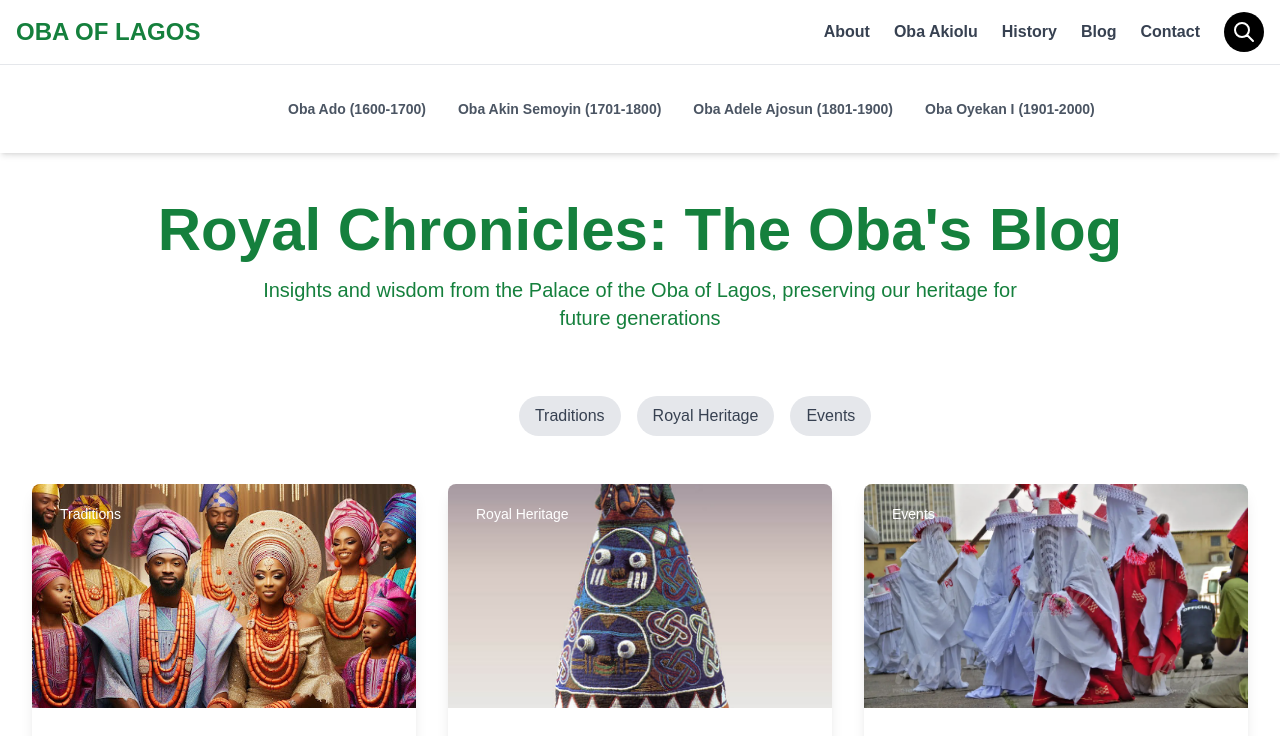
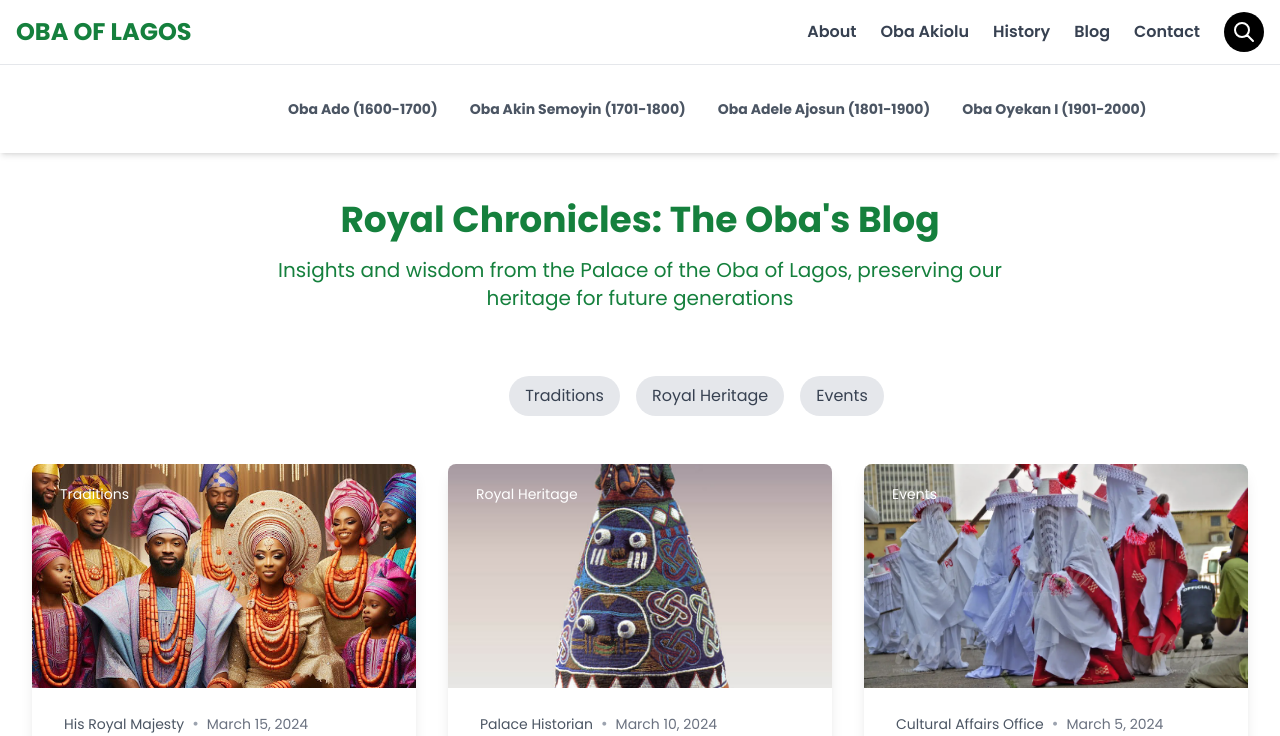
Before and after one commit to rolandaayo/obaoflagos, a Next.js app: page /pages/blog in a window 1280 px wide. Shown: the top 736 px of the page. Built offline with nearby package versions, Linux system fonts and the light colour scheme; a web font is replaced by a local one.

Commit message:
more font fixed

```diff
--- a/src/app/components/Navbar.jsx
+++ b/src/app/components/Navbar.jsx
@@ -15,12 +15,12 @@ export default function Navbar() {
 
   return (
     <>
-      <nav className='bg-white shadow-md fixed w-full top-0 z-50'>
+      <nav className='bg-white font-[poppins] shadow-md fixed w-full top-0 z-50'>
         <div className='container mx-auto px-4 py-3 flex justify-between items-center'>
           <div className='text-2xl font-bold text-green-700 cursor-pointer' onClick={() => window.location.href = '/'}>
             OBA OF LAGOS
           </div>
-          <div className='hidden items-center font-bold md:flex space-x-6'>
+          <div className='hidden items-center font-semibold md:flex space-x-6'>
             <a href='/pages/about' className='text-gray-700 hover:text-green-700'>About</a>
             <a href='/pages/theking' className='text-gray-700 hover:text-green-700'>Oba Akiolu</a>
                       <div className='relative group'>
--- a/src/app/pages/blog/page.jsx
+++ b/src/app/pages/blog/page.jsx
@@ -64,10 +64,10 @@ export default function page() {
   return (
     <>
       <Navbar />
-      <div className="min-h-screen pt-10 bg-white text-black bg-cream-100">
+      <div className="min-h-screen font-[poppins] pt-10 bg-white text-black bg-cream-100">
         <div className="max-w-7xl mx-auto px-4 sm:px-6 lg:px-8 py-16">
           <div className="text-center mb-16">
-            <h1 className="text-4xl md:text-6xl text-green-700 font-bold text-primary-800 mb-4">
+            <h1 className="text-4xl md:text-4xl text-green-700 font-bold text-primary-800 mb-4">
               Royal Chronicles: The Oba's Blog
             </h1>
             <p className="text-xl text-green-700 max-w-3xl mx-auto">
--- a/src/app/pages/contact/page.jsx
+++ b/src/app/pages/contact/page.jsx
@@ -7,7 +7,7 @@ export default function page() {
   return (
     <>
     <Navbar/>
-    <div className="min-h-screen pt-8 bg-white/95 text-black">
+    <div className="min-h-screen font-[poppins] pt-8 bg-white/95 text-black">
       <div className="container mx-auto px-4 py-16">
         <h1 className="text-4xl font-bold text-center mb-12">Contact the Palace</h1>
 
--- a/src/app/pages/theking/page.jsx
+++ b/src/app/pages/theking/page.jsx
@@ -4,10 +4,10 @@ import React from 'react'
 
 export default function page() {
     return (
-      <div className="min-h-screen pt-16 bg-gradient-to-b from-gray-50 to-gray-100">
+      <div className="min-h-screen font-[poppins] pt-16 bg-gradient-to-b from-gray-50 to-gray-100">
         <Navbar/>
         <div className="max-w-6xl mx-auto px-4 py-12 prose prose-lg">
-          <h1 className="text-5xl font-bold text-green-700 mb-12 text-center leading-tight tracking-tight">Oba Rilwan Babatunde Osuolale Aremu Akiolu I: The Visionary Custodian of Lagos' Heritage</h1>
+          <h1 className="text-4xl font-bold text-green-700 mb-12 text-center leading-tight tracking-tight">Oba Rilwan Babatunde Osuolale Aremu Akiolu I: The Visionary Custodian of Lagos' Heritage</h1>
 
           <section className="mb-12 bg-white rounded-2xl shadow-lg p-8 hover:shadow-xl transition-shadow duration-300">
             <h2 className="text-3xl font-semibold text-gray-800 mb-6 border-b pb-4">Early Life and Royal Lineage</h2>
```
